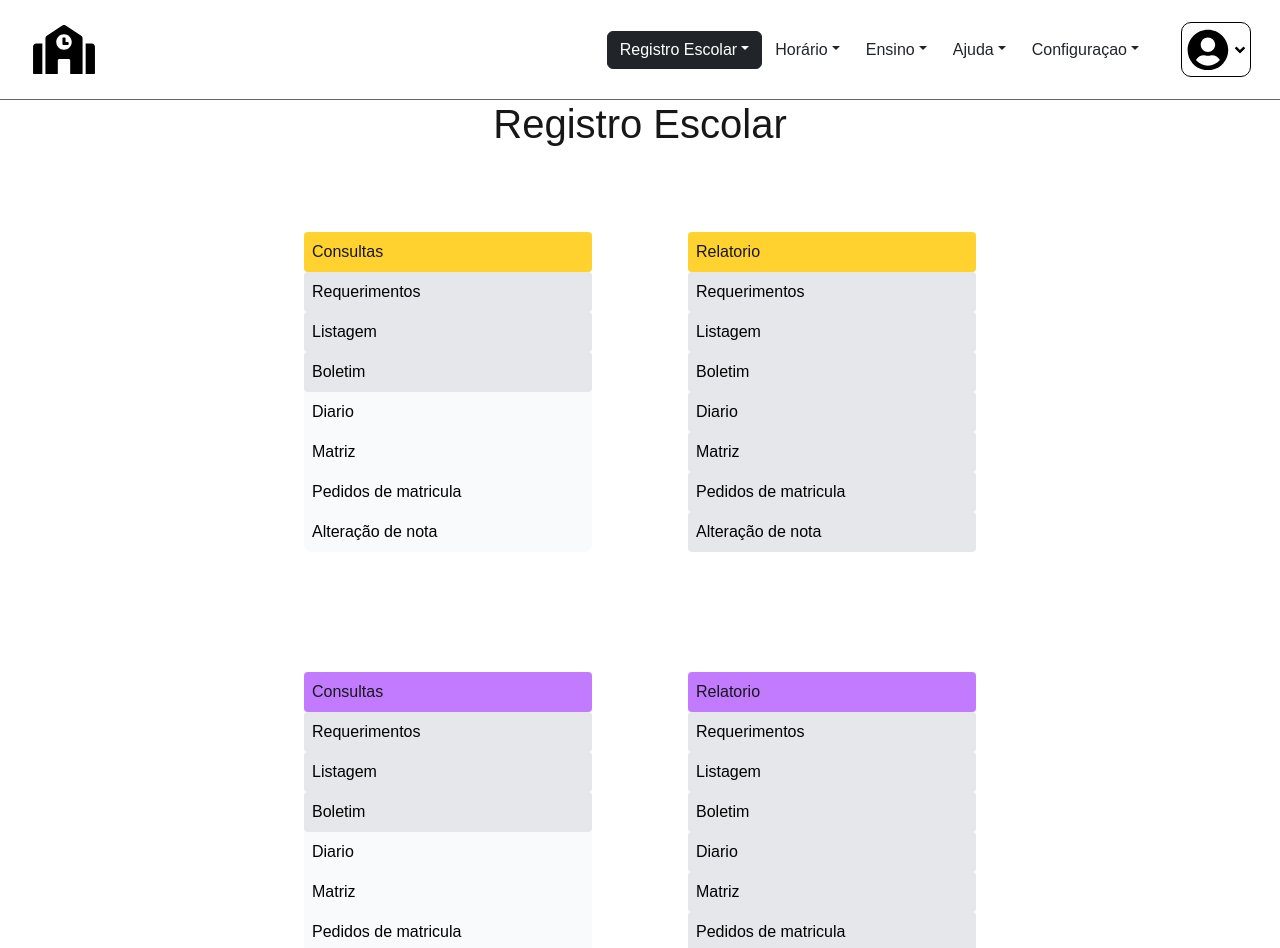
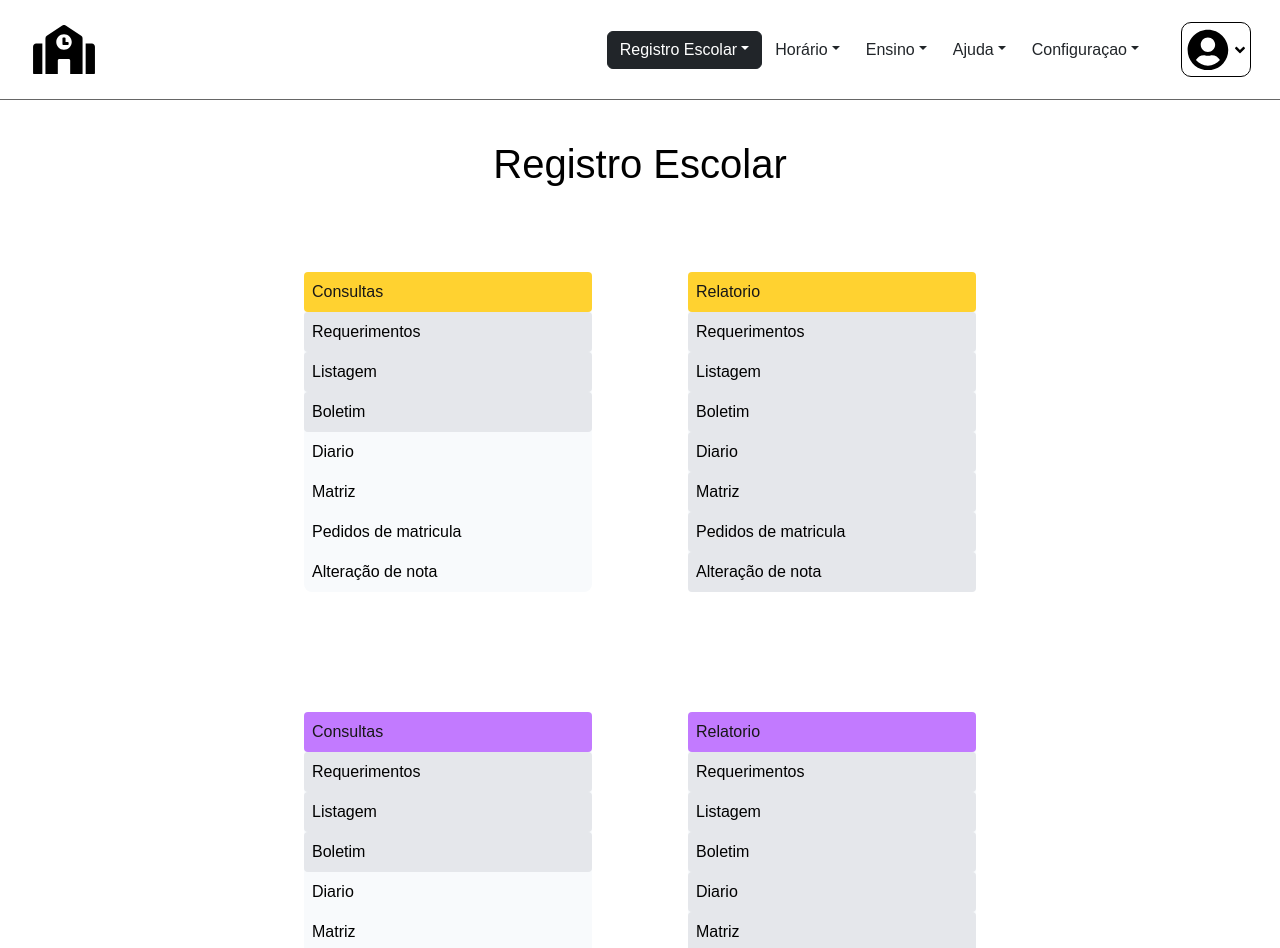
Before and after one commit to EdivanCarvalho1/registro-academico-front, a Next.js app: page /consulta_relatorio in a window 1280 px wide. Shown: the top 948 px of the page. Built offline with nearby package versions, Linux system fonts and the light colour scheme.

Commit message:
correcao tamanho da pagina

```diff
--- a/src/app/consulta_relatorio/page.js
+++ b/src/app/consulta_relatorio/page.js
@@ -5,21 +5,19 @@ import Relatorio from './components/relatorio'
 
 export default function Home() {
   return (
-    <div className="bg-purple-700 min-h-screen flex justify-center">
+    <div className="min-h-screen bg-purple-700 flex justify-center">
       <div className="bg-white w-full max-w-screen-xl">
         <Header />
         <div className="w-full">
-          <div className="h-screen">
-            <div className="flex justify-center items-center">
-              <h1 className="text-2xl font-bold">Registro Escolar</h1>
+          <div className="flex justify-center items-center mt-10">
+            <h1 className="text-2xl text-black font-bold">Registro Escolar</h1>
           </div>
           <div className="flex flex-col m-7 justify-center items-center">
             <div className="inline-flex">
               <Consulta color="bg-amber-300" />
               <Relatorio color="bg-amber-300" />
             </div>
-              <div className="mt-4">
-                <div className="inline-flex">
+            <div className="mt-4 inline-flex">
               <Consulta color="bg-purple-400" />
               <Relatorio color="bg-purple-400" />
             </div>
@@ -27,7 +25,5 @@ export default function Home() {
         </div>
       </div>
     </div>
-      </div>
-    </div>
   )
 }
```
Lines whose indentation alone changed are shown as unchanged.
